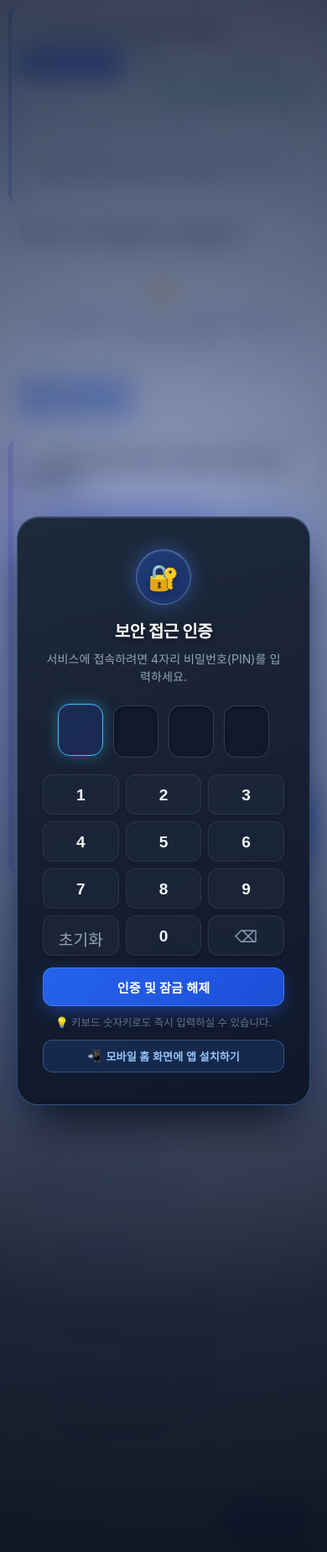
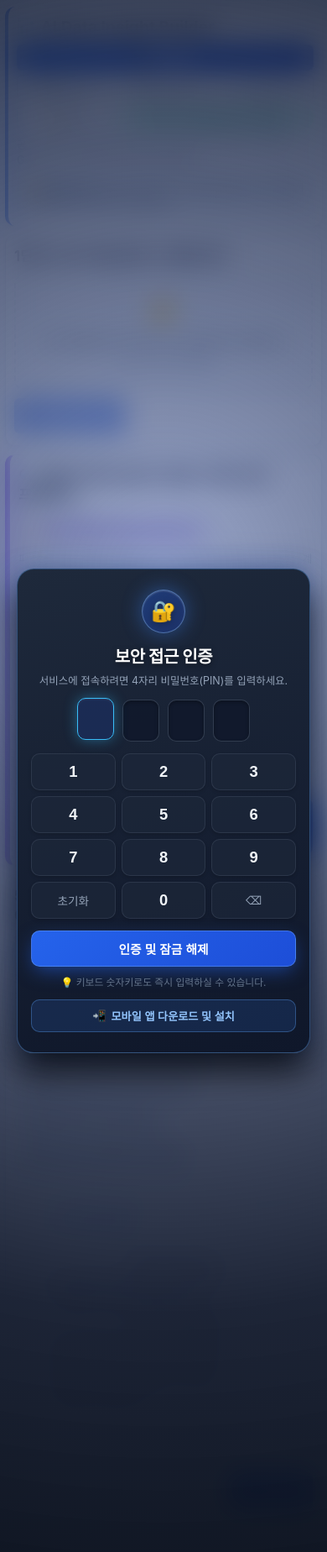
Before and after one commit to hawonjang94/data-insight-builder, a Flask app: page / in a window 390 px wide. Shown: the top 1848 px of the page at 84% size. Run offline with Flask 3, Linux system fonts and the light colour scheme.

Commit message:
fix: ensure PWA install button is always visible on mobile and fix .pin-card responsive padding

```diff
--- a/static/style.css
+++ b/static/style.css
@@ -1372,57 +1372,91 @@ mark, .highlight-pen {
     cursor: pointer;
 }
 
+/* 데스크톱(PC 화면)에서는 모바일 플로팅 배너 숨김 */
+@media (min-width: 769px) {
+    .mobile-pwa-banner {
+        display: none !important;
+    }
+}
+
 /* ==========================================================
-   14. 모바일 반응형 패딩 축소 & 글자 잘림 완전 방지
+   14. 모바일 반응형 패딩 최적화 & 글자 잘림 완전 방지 (모바일 전용)
    ========================================================== */
 @media (max-width: 768px) {
     body {
-        padding: 10px 8px !important;
+        padding: 8px 6px !important;
     }
 
     .container {
-        padding: 0 2px !important;
+        padding: 0 !important;
         max-width: 100% !important;
     }
 
     /* 1. 헤더 영역 컴팩트 */
     .header {
-        padding: 14px 12px !important;
-        margin-bottom: 12px !important;
+        padding: 12px 10px !important;
+        margin-bottom: 10px !important;
         border-left-width: 4px !important;
+        border-radius: 12px !important;
     }
 
     .header-title-row {
         flex-direction: column !important;
         align-items: stretch !important;
-        gap: 10px !important;
+        gap: 8px !important;
+        margin-bottom: 8px !important;
     }
 
     .header h1 {
-        font-size: 1.25rem !important;
-        line-height: 1.35 !important;
+        font-size: 1.2rem !important;
+        line-height: 1.3 !important;
         word-break: keep-all !important;
     }
 
+    /* 헤더 액션 버튼: 모바일에서 단정하게 그리드로 정돈 */
     .header-actions {
+        display: grid !important;
+        grid-template-columns: repeat(3, 1fr) !important;
+        gap: 5px !important;
+        width: 100% !important;
+    }
+
+    .header-install-btn {
+        grid-column: span 3 !important;
+        padding: 8px 10px !important;
+        font-size: 0.85rem !important;
+        font-weight: 700 !important;
         display: flex !important;
-        flex-wrap: wrap !important;
-        gap: 5px !important;
         align-items: center !important;
+        justify-content: center !important;
+        gap: 6px !important;
     }
 
     .header-actions .btn,
     .header-btn {
-        padding: 6px 9px !important;
-        font-size: 0.78rem !important;
-        border-radius: 8px !important;
-        flex: 1 1 auto !important;
+        padding: 6px 4px !important;
+        font-size: 0.74rem !important;
+        border-radius: 6px !important;
         text-align: center !important;
         white-space: nowrap !important;
+        overflow: hidden !important;
+        text-overflow: ellipsis !important;
+        display: flex !important;
+        align-items: center !important;
+        justify-content: center !important;
+    }
+
+    #server-status {
+        grid-column: span 2 !important;
+        font-size: 0.72rem !important;
+        display: flex !important;
+        align-items: center !important;
+        justify-content: center !important;
+        padding: 4px 6px !important;
     }
 
     .subtitle {
-        font-size: 0.82rem !important;
+        font-size: 0.8rem !important;
         line-height: 1.4 !important;
         margin-bottom: 8px !important;
         word-break: keep-all !important;
@@ -1430,20 +1464,20 @@ mark, .highlight-pen {
 
     .notice-bar {
         padding: 8px 10px !important;
-        font-size: 0.78rem !important;
+        font-size: 0.75rem !important;
         line-height: 1.4 !important;
         word-break: keep-all !important;
     }
 
     /* 2. 카드 영역 패딩 축소 */
     .card {
-        padding: 14px 12px !important;
-        margin-bottom: 12px !important;
+        padding: 14px 10px !important;
+        margin-bottom: 10px !important;
         border-radius: 12px !important;
     }
 
     .card h2 {
-        font-size: 1.1rem !important;
+        font-size: 1.05rem !important;
         word-break: keep-all !important;
         line-height: 1.35 !important;
         margin-bottom: 10px !important;
@@ -1457,14 +1491,14 @@ mark, .highlight-pen {
     }
 
     .section-desc {
-        font-size: 0.82rem !important;
-        margin-bottom: 12px !important;
+        font-size: 0.8rem !important;
+        margin-bottom: 10px !important;
         word-break: keep-all !important;
     }
 
     /* 3. 업로드 영역 */
     .upload-box {
-        padding: 20px 10px !important;
+        padding: 18px 8px !important;
         margin-bottom: 10px !important;
     }
 
@@ -1474,33 +1508,33 @@ mark, .highlight-pen {
     }
 
     #file-select-label {
-        font-size: 0.85rem !important;
+        font-size: 0.82rem !important;
         word-break: keep-all !important;
         padding: 0 4px !important;
     }
 
     .file-info-hint {
-        font-size: 0.75rem !important;
+        font-size: 0.72rem !important;
     }
 
     /* 4. 메타 그리드 & 진단 패널 */
     .meta-grid {
         grid-template-columns: repeat(2, 1fr) !important;
         gap: 6px !important;
-        padding: 8px !important;
-        margin-top: 12px !important;
+        padding: 6px !important;
+        margin-top: 10px !important;
     }
 
     .meta-item {
-        padding: 8px 6px !important;
+        padding: 6px 4px !important;
     }
 
     .meta-label {
-        font-size: 0.72rem !important;
+        font-size: 0.7rem !important;
     }
 
     .meta-val {
-        font-size: 0.84rem !important;
+        font-size: 0.8rem !important;
         word-break: break-all !important;
     }
 
@@ -1511,70 +1545,113 @@ mark, .highlight-pen {
     }
 
     table th, table td {
-        padding: 6px 8px !important;
-        font-size: 0.78rem !important;
+        padding: 6px 6px !important;
+        font-size: 0.75rem !important;
         white-space: nowrap !important;
     }
 
-    /* 6. PIN 잠금 모달 컴팩트화 */
-    .pin-modal-card {
-        padding: 20px 16px !important;
-        max-width: 94vw !important;
+    /* 6. 🔒 4자리 PIN 보안 잠금 화면 (모바일 전용 최적 패딩) */
+    .pin-modal-overlay {
+        padding: 12px 10px !important;
+    }
+
+    .pin-card {
+        padding: 24px 16px !important;
+        width: 100% !important;
+        max-width: 350px !important;
         border-radius: 20px !important;
+        box-shadow: 0 20px 40px rgba(0, 0, 0, 0.8), 0 0 30px rgba(37, 99, 235, 0.3) !important;
+    }
+
+    .pin-icon-wrap {
+        width: 52px !important;
+        height: 52px !important;
+        margin: 0 auto 12px !important;
+    }
+
+    .pin-icon {
+        font-size: 24px !important;
     }
 
     .pin-title {
         font-size: 1.25rem !important;
-    }
-
-    .pin-subtitle {
-        font-size: 0.8rem !important;
+        margin-bottom: 4px !important;
         word-break: keep-all !important;
-        margin-bottom: 16px !important;
-    }
-
-    .pin-dots-container {
-        gap: 12px !important;
-        margin-bottom: 18px !important;
-    }
-
-    .pin-dot {
-        width: 14px !important;
-        height: 14px !important;
+    }
+
+    .pin-desc {
+        font-size: 0.78rem !important;
+        color: #94a3b8 !important;
+        margin-bottom: 14px !important;
+        word-break: keep-all !important;
+        line-height: 1.4 !important;
+    }
+
+    .pin-digits-wrap {
+        gap: 10px !important;
+        margin-bottom: 14px !important;
+    }
+
+    .pin-digit {
+        width: 44px !important;
+        height: 50px !important;
+        font-size: 1.4rem !important;
+        border-radius: 10px !important;
+    }
+
+    .pin-error-msg {
+        font-size: 0.78rem !important;
+        padding: 7px 10px !important;
+        margin-bottom: 12px !important;
+        word-break: keep-all !important;
     }
 
     .pin-keypad {
-        gap: 8px !important;
+        gap: 7px !important;
         margin-bottom: 14px !important;
     }
 
     .pin-key {
-        height: 48px !important;
-        font-size: 1.2rem !important;
-        border-radius: 12px !important;
+        padding: 10px 0 !important;
+        height: 44px !important;
+        font-size: 1.15rem !important;
+        border-radius: 10px !important;
+    }
+
+    .pin-key-clear, .pin-key-backspace {
+        font-size: 0.85rem !important;
     }
 
     .pin-submit-btn {
-        padding: 11px !important;
-        font-size: 0.95rem !important;
+        padding: 10px !important;
+        font-size: 0.92rem !important;
+        border-radius: 10px !important;
         margin-bottom: 10px !important;
+    }
+
+    .pin-hint-text {
+        font-size: 0.74rem !important;
+        word-break: keep-all !important;
     }
 
     .pin-mobile-install-btn {
         padding: 9px 12px !important;
         font-size: 0.82rem !important;
+        border-radius: 10px !important;
         margin-top: 10px !important;
         word-break: keep-all !important;
+        display: inline-flex !important;
     }
 
     /* 7. 플로팅 배너 좁은 화면 최적화 */
     .mobile-pwa-banner {
         left: 8px !important;
         right: 8px !important;
-        bottom: 10px !important;
+        bottom: 8px !important;
         padding: 8px 10px !important;
         border-radius: 14px !important;
         gap: 8px !important;
+        display: flex !important;
     }
 
     .pwa-banner-icon {
@@ -1584,29 +1661,31 @@ mark, .highlight-pen {
 
     .pwa-banner-title {
         font-size: 0.82rem !important;
+        word-break: keep-all !important;
     }
 
     .pwa-banner-desc {
         font-size: 0.7rem !important;
+        word-break: keep-all !important;
     }
 
     .pwa-install-act-btn {
         padding: 6px 10px !important;
         font-size: 0.78rem !important;
-    }
-}
-
-@media (max-width: 480px) {
-    .header-actions {
-        gap: 4px !important;
-    }
-
-    .header-actions .btn {
-        padding: 5px 7px !important;
-        font-size: 0.74rem !important;
-    }
-
-    .meta-grid {
-        grid-template-columns: 1fr 1fr !important;
-    }
-}
+        border-radius: 8px !important;
+    }
+
+    /* 8. 가이드 모달 */
+    .pwa-guide-modal-card {
+        padding: 18px 14px !important;
+        max-width: 94vw !important;
+    }
+
+    .pwa-modal-header h3 {
+        font-size: 1rem !important;
+    }
+
+    .pwa-step-item p {
+        font-size: 0.78rem !important;
+    }
+}
--- a/templates/index.html
+++ b/templates/index.html
@@ -6,7 +6,7 @@
     <title>AI Data Insight Builder</title>
     <!-- Chart.js CDN -->
     <script src="https://cdn.jsdelivr.net/npm/chart.js"></script>
-    <link rel="stylesheet" href="/static/style.css?v=20261027_pwa">
+    <link rel="stylesheet" href="/static/style.css?v=20261027_v3">
 
     <!-- PWA & Mobile Web Meta Tags -->
     <link rel="manifest" href="/manifest.json">
@@ -25,7 +25,7 @@
             <div class="header-title-row">
                 <h1>📊 AI Data Insight Builder</h1>
                 <div class="header-actions">
-                    <button id="btn-install-pwa" class="btn btn-sm btn-primary header-btn header-install-btn hidden" title="홈 화면에 PWA 앱 다운로드 및 설치">📲 앱 다운로드</button>
+                    <button id="btn-install-pwa" class="btn btn-sm btn-primary header-btn header-install-btn" title="홈 화면에 PWA 앱 다운로드 및 설치">📲 앱 다운로드</button>
                     <button id="btn-save-screen" class="btn btn-sm btn-outline header-btn" title="현재 화면 및 분석 결과를 HTML 파일로 저장">💾 화면 저장</button>
                     <button id="btn-print-screen" class="btn btn-sm btn-outline header-btn" title="현재 화면 인쇄 또는 PDF로 저장">🖨️ 인쇄 / PDF</button>
                     <button id="btn-copy-link" class="btn btn-sm btn-outline header-btn" title="웹페이지 링크 복사">🔗 링크 복사</button>
@@ -348,14 +348,14 @@
 
             <button id="btn-submit-pin" class="btn btn-primary pin-submit-btn">인증 및 잠금 해제</button>
             <p class="pin-hint-text">💡 키보드 숫자키로도 즉시 입력하실 수 있습니다.</p>
-            <button type="button" id="btn-pin-install-pwa" class="pin-mobile-install-btn hidden">
-                <span>📲</span> 모바일 홈 화면에 앱 설치하기
+            <button type="button" id="btn-pin-install-pwa" class="pin-mobile-install-btn">
+                <span>📲</span> 모바일 앱 다운로드 및 설치
             </button>
         </div>
     </div>
 
     <!-- 📲 모바일 전용 플로팅 앱 다운로드 배너 -->
-    <div id="mobile-pwa-banner" class="mobile-pwa-banner hidden">
+    <div id="mobile-pwa-banner" class="mobile-pwa-banner">
         <div class="pwa-banner-content">
             <img src="/static/icons/icon-192.png" alt="App Icon" class="pwa-banner-icon">
             <div class="pwa-banner-text">
@@ -423,6 +423,6 @@
     </div>
 
     <!-- 스크립트 연결 -->
-    <script src="/static/app.js?v=20261027_pwa"></script>
+    <script src="/static/app.js?v=20261027_v3"></script>
 </body>
 </html>
```
Also changed, not shown: static/app.js (+31 -10 lines).
